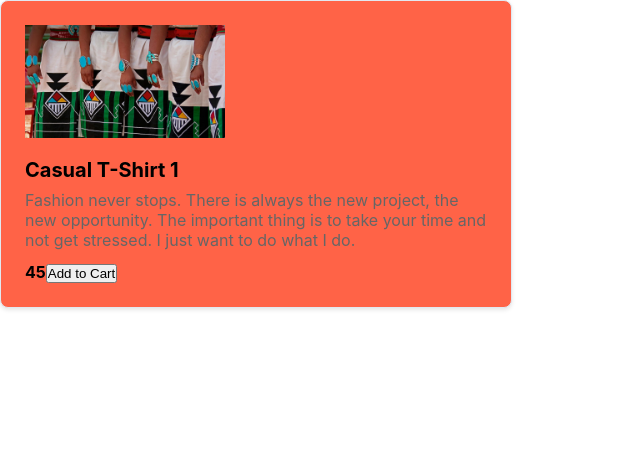
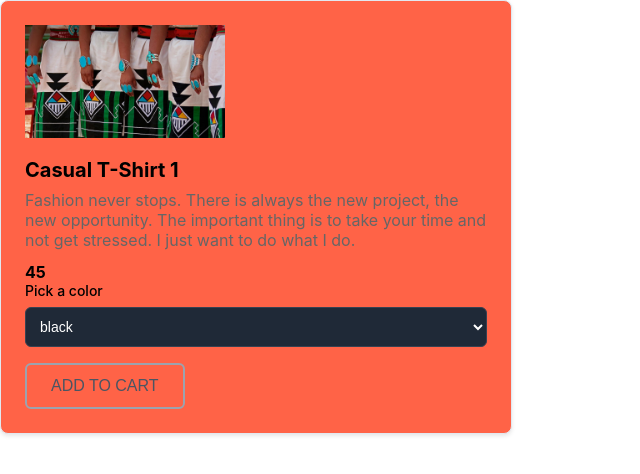
Before and after one commit to Alexander-Gabor/ArkiArt-frontend, a React (Create React App) app: page /filteredProducts/1/1 in a window 1280 px wide. Shown: the top 474 px of the page, without its empty margins (0-640 px from the left). Built offline with nearby package versions, Linux system fonts and the light colour scheme.

Commit message:
cartSlice.jsx implemented and functioning as intended

```diff
--- a/src/app/store.js
+++ b/src/app/store.js
@@ -2,11 +2,13 @@ import { configureStore } from '@reduxjs/toolkit';
 import slideReducer from '../reducers/sliderSlice'
 import productsReducer from '../reducers/productsSlice'
 import userReducer from '../reducers/user'
+import cartReducer from '../reducers/cartSlice'
 
 export const store = configureStore({
   reducer: {
     slider: slideReducer,
     products: productsReducer,
-    user: userReducer
+    user: userReducer,
+    cart: cartReducer
   }
 });
--- a/src/components/FilteredProducts/SingleProduct.jsx
+++ b/src/components/FilteredProducts/SingleProduct.jsx
@@ -1,14 +1,17 @@
-import React from 'react';
-import { useSelector } from 'react-redux';
+import React, { useState } from 'react';
 import { useParams } from 'react-router-dom';
 import styled from 'styled-components/macro';
 import { Tooltip } from 'react-tooltip';
+import { addToCart } from 'reducers/cartSlice';
+import { useDispatch, useSelector } from 'react-redux';
 
 const SingleProduct = () => {
   const product = useSelector((state) => state.products.singleProduct);
-  console.log('singleProduct', product)
+  const productColor = product[0].color[0];
+  const [color, setColor] = useState(productColor);
+
   const { id } = useParams();
-
+  const dispatch = useDispatch();
   return (
     <Container>
       <ProductCard>
@@ -20,14 +23,40 @@ const SingleProduct = () => {
                 <ProductTitle>{item.name}</ProductTitle>
                 <ProductDescription>{item.text}</ProductDescription>
                 <ProductPrice>{item.price}</ProductPrice>
+                <ColorSelect>
+                  <Label htmlFor="color">Pick a color</Label>
+                  <Select
+                    id="color"
+                    name="color"
+                    value={color}
+                    onChange={(e) => setColor(e.target.value)}>
+                    {item.color.map((color, index) => {
+                      return (
+                        <option key={index} value={color}>
+                          {color}
+                        </option>
+                      );
+                    })}
+                  </Select>
+                </ColorSelect>
                 <StyledButton
                   color="gray"
                   size="lg"
                   variant="outlined"
                   ripple
                   data-tooltip-id="my-tooltip"
-                  data-tooltip-content="registerTip">
-                      Add to Cart
+                  data-tooltip-content="123...test!"
+                  onClick={() => dispatch(
+                    addToCart({
+                      id: item.id,
+                      name: item.name,
+                      color,
+                      price: item.price,
+                      amount: 1,
+                      totalPrice: item.price
+                    })
+                  )}>
+                      ADD TO CART
                 </StyledButton>
                 <Tooltip id="my-tooltip" place="top" effect="solid">
                   Tooltip for the register button
@@ -97,11 +126,89 @@ const ProductPrice = styled.span`
   font-weight: bold;
 `;
 
-const StyledTooltip = styled(Tooltip)`
-  color: black;
-  /* Add any custom styles for the tooltip here */
+// const StyledTooltip = styled(Tooltip)`
+//   color: black;
+//   /* Add any custom styles for the tooltip here */
+// `;
+
+const StyledButton = styled.button`
+  background-color: transparent;
+  border: 2px solid #9ca3af;
+  border-radius: 0.375rem;
+  color: #4b5563;
+  font-size: 1rem;
+  font-weight: 500;
+  padding: 0.75rem 1.5rem;
+  transition: background-color 0.3s ease-in-out;
+
+  &:hover {
+    background-color: #f9fafb;
+    border-color: #6b7280;
+    color: #1f2937;
+    cursor: pointer;
+  }
+
+  &[data-tooltip-id] {
+    position: relative;
+
+    &:before {
+      content: attr(data-tooltip-content);
+      position: absolute;
+      bottom: calc(100% + 0.75rem);
+      left: 50%;
+      transform: translateX(-50%);
+      padding: 0.5rem;
+      background-color: #1f2937;
+      color: #ffffff;
+      font-size: 0.875rem;
+      font-weight: 400;
+      border-radius: 0.375rem;
+      opacity: 0;
+      pointer-events: none;
+      transition: opacity 0.3s ease-in-out;
+    }
+
+    &:hover:before {
+      opacity: 1;
+    }
+  }
 `;
 
-const StyledButton = styled.button`
-  /* Add any custom styles for the button here */
+const ColorSelect = styled.div`
+  padding-bottom: 1rem;
 `;
+
+const Label = styled.label`
+  display: block;
+  margin-bottom: 0.5rem;
+  font-size: 0.875rem;
+  font-weight: 500;
+  color: #000000;
+`;
+
+const Select = styled.select`
+  background-color: #f9fafb;
+  border: 1px solid #d1d5db;
+  color: #000000;
+  font-size: 0.875rem;
+  border-radius: 0.375rem;
+  focus: ring: 0 0 0 2px #3b82f6;
+  focus: border: 0 0 0 2px #3b82f6;
+  display: block;
+  width: 100%;
+  padding: 0.625rem;
+  background-color: #1f2937;
+  border-color: #374151;
+  placeholder: #9ca3af;
+  color: #ffffff;
+  focus: ring: 0 0 0 2px #3b82f6;
+  focus: border: 0 0 0 2px #3b82f6;
+
+  &:hover {
+    cursor: pointer;
+  }
+`;
+
+const Option = styled.option`
+  /* Add any additional styling for options if needed */
+`;
--- /dev/null
+++ b/src/reducers/cartSlice.jsx
@@ -0,0 +1,44 @@
+import { createSlice } from '@reduxjs/toolkit';
+
+export const cartSlice = createSlice({
+  name: 'cart',
+  initialState: {
+    cart: [],
+    amount: 0,
+    totalAmount: 0,
+    totalPrice: 0
+  },
+  reducers: {
+    addToCart(state, action) {
+      const productId = action.payload;
+      try {
+        const exist = state.cart.find((product) => product.id === productId
+        && product.color === productId.color);
+        if (exist) {
+          exist.amount++;
+          exist.totalPrice += productId.price;
+          state.totalAmount++;
+          state.totalPrice += productId.price;
+        } else {
+          state.cart.push({
+            id: productId.id,
+            price: productId.price,
+            amount: 1,
+            img: productId.img,
+            totalPrice: productId.price,
+            name: productId.name,
+            text: productId.text,
+            color: productId.color
+          });
+          state.totalAmount++;
+          state.totalPrice += productId.price;
+        }
+      } catch (err) {
+        return err
+      }
+    }
+  }
+});
+
+export const { addToCart } = cartSlice.actions;
+export default cartSlice.reducer;
```
Also changed, not shown: src/App.js (+8 -1 lines), src/components/Cart/Cart.jsx (added, +9 -0 lines).
